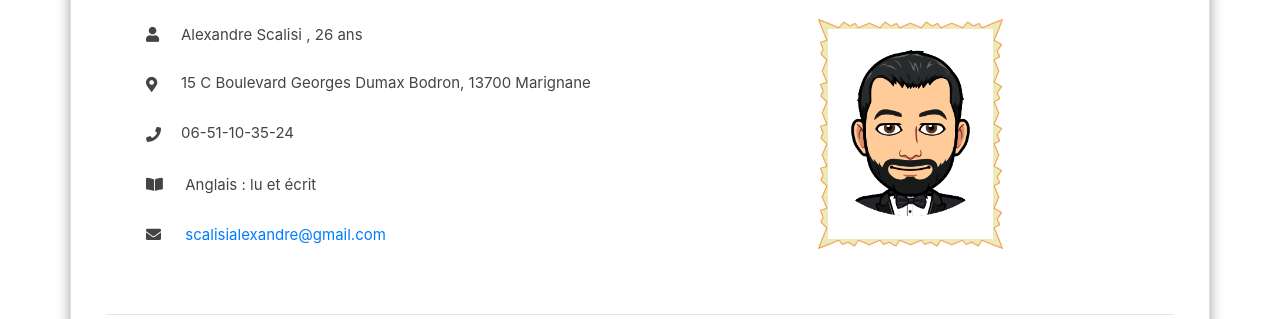
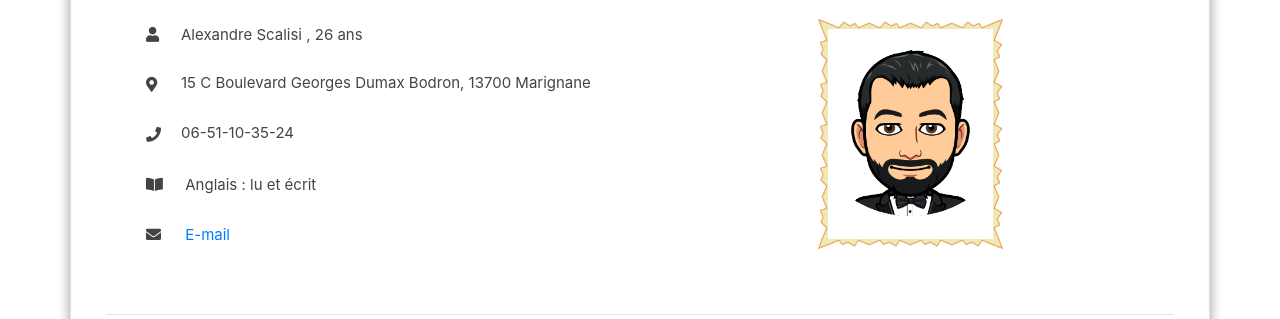
Before and after one commit to alexlemia13/cv_css, a plain HTML site: page index.html in a window 1280 px wide. Shown: the part 302-621 px from the top of the page. Drawn offline with Linux system fonts and the light colour scheme.

Commit message:
email fix

```diff
--- a/index.html
+++ b/index.html
@@ -44,7 +44,7 @@
                             </li>
                             <li class="mt-4">
                                 <i class="fas fa-envelope mr-3 my-3"></i>
-                                <a href="mailto:scalisialexandre@gmail.com">scalisialexandre@gmail.com</a>
+                                <a href="mailto:%73&#99;&#97;&#108;i%73i&#97;&#108;e%78%61ndre&#64;&#103;%6d%61%69&#108;%2e%63o&#109;">E-mail</a>
                             </li>
                         </ul>
                     </div>
```
